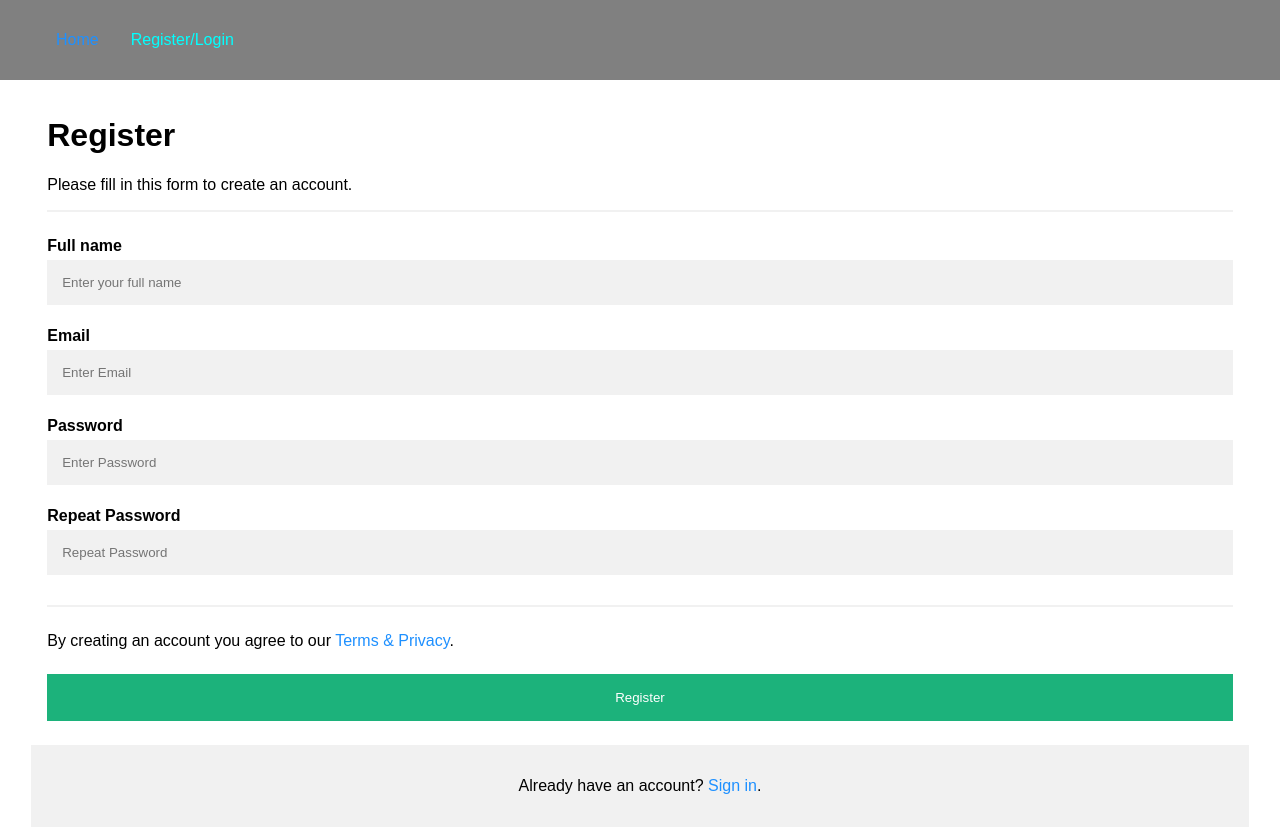
After one commit to NTU-Team3/library, a Node server app: page /login_signup in a window 1280 px wide. The commit adds this page. Run offline with Node 20, Linux system fonts and the light colour scheme; some libraries are stand-ins or nearby versions.

Commit message:
adding registration page

```diff
--- a/package.json
+++ b/package.json
@@ -6,6 +6,7 @@
     "start": "nodemon server.js"
   },
   "dependencies": {
+    "body-parser": "^1.20.0",
     "cookie-parser": "~1.4.4",
     "debug": "~2.6.9",
     "ejs": "^3.1.7",
--- a/public/home.css
+++ b/public/home.css
@@ -26,9 +26,10 @@
       }
       a{
         text-decoration: none;
+        color: black;
       }
 
       a:hover,a:active,a.active{
-        color: black;
+        color:aqua;
         font-size: bolder;
       }
--- /dev/null
+++ b/public/login_signup.css
@@ -0,0 +1,56 @@
+* {box-sizing: border-box}
+
+/* Add padding to containers */
+.container {
+  padding: 16px;
+}
+
+
+/* Full-width input fields */
+input[type=text], input[type=password] {
+  width: 100%;
+  padding: 15px;
+  margin: 5px 0 22px 0;
+  display: inline-block;
+  border: none;
+  background: #f1f1f1;
+}
+
+
+input[type=text]:focus, input[type=password]:focus {
+  background-color: #ddd;
+  outline: none;
+}
+
+/* Overwrite default styles of hr */
+hr {
+  border: 1px solid #f1f1f1;
+  margin-bottom: 25px;
+}
+
+/* Set a style for the submit/register button */
+.registerbtn {
+  background-color: #04AA6D;
+  color: white;
+  padding: 16px 20px;
+  margin: 8px 0;
+  border: none;
+  cursor: pointer;
+  width: 100%;
+  opacity: 0.9;
+}
+
+.registerbtn:hover {
+  opacity:1;
+}
+
+/* Add a blue text color to links */
+a {
+  color: dodgerblue;
+}
+
+/* Set a grey background color and center the text of the "sign in" section */
+.signin {
+  background-color: #f1f1f1;
+  text-align: center;
+}
--- a/routes/index.js
+++ b/routes/index.js
@@ -5,7 +5,6 @@ app.use(express.json()); // Enable express to parse JSON as request body.
 // Import libraries for handling HTTP errors
 const createError = require("http-errors");
 
-/* GET home page. */
 app.get("/", (req, res) => {
   let info = {};
   info.message = "Welcome to our Library!";
--- /dev/null
+++ b/routes/login_signup.js
@@ -0,0 +1,34 @@
+const express = require("express");
+const router = express.Router();
+router.use(express.json()); // Enable express to parse JSON as request body.
+
+const customers = [];
+
+const User = class {
+  constructor(fullname, email, password) {
+    this.fullname = fullname;
+    this.email = email;
+    this.password = password;
+  }
+
+  save() {
+    customers.push(this);
+  }
+};
+
+router.get("/login_signup", (req, res) => {
+  res.render("login_signup", { pageTitle: "Login/Sign Up" });
+});
+
+router.post("/login_signup", (req, res) => {
+  const userInfo = req.body;
+  const newUser = new User(
+    userInfo.fullname,
+    userInfo.email,
+    userInfo.password
+  );
+  newUser.save();
+  console.log(customers);
+});
+
+module.exports = router;
--- a/server.js
+++ b/server.js
@@ -1,8 +1,9 @@
 const path = require("path"); // for static folder
 const express = require("express");
-
+const bodyParser = require("body-parser");
 const app = express();
 app.use(express.json()); // Enable express to parse JSON as request body.
+app.use(bodyParser.urlencoded({ extended: false }));
 
 // Set ejs
 app.set("view engine", "ejs");
@@ -13,10 +14,16 @@ const PORT = 3000;
 app.use(express.static(path.join(__dirname, "public")));
 
 // import route
-const home = require("./routes/home"); // 3000/
+const home = require("./routes/home"); // 3000/root
+const login_signup = require("./routes/login_signup"); // 3000/root
 
 // Get Routes
 app.use(home);
+app.use(login_signup);
+
+app.use((req, res, next) => {
+  res.status(404).render("404", { pageTitle: "Page Not Found" });
+});
 
 app.listen(PORT, () => {
   console.log(`Listening to port ${PORT}...`);
--- a/views/home.ejs
+++ b/views/home.ejs
@@ -15,7 +15,7 @@
             <a class="active" href="/">Home</a>
           </li>
           <li>
-            <a href="/login-register">Register/Login</a>
+            <a href="/login_signup">Register/Login</a>
           </li>
         </ul>
       </nav>
--- /dev/null
+++ b/views/login_signup.ejs
@@ -0,0 +1,81 @@
+<!DOCTYPE html>
+<html lang="en">
+  <head>
+    <meta charset="UTF-8" />
+    <meta http-equiv="X-UA-Compatible" content="IE=edge" />
+    <meta name="viewport" content="width=device-width, initial-scale=1.0" />
+    <title><%= pageTitle %></title>
+    <link rel="stylesheet" href="/home.css" />
+    <link rel="stylesheet" href="/login_signup.css" />
+  </head>
+  <body>
+    <header class="main">
+      <nav>
+        <ul class="nav-list">
+          <li>
+            <a href="/">Home</a>
+          </li>
+          <li>
+            <a class="active" href="/login_signup">Register/Login</a>
+          </li>
+        </ul>
+      </nav>
+    </header>
+
+    <main>
+      <form action="/login_signup" method="POST">
+        <div class="container">
+          <h1>Register</h1>
+          <p>Please fill in this form to create an account.</p>
+          <hr />
+
+          <label for="fullname"><b>Full name</b></label>
+          <input
+            type="text"
+            placeholder="Enter your full name"
+            name="fullname"
+            id="fullname"
+            required
+          />
+          <label for="email"><b>Email</b></label>
+          <input
+            type="text"
+            placeholder="Enter Email"
+            name="email"
+            id="email"
+            required
+          />
+
+          <label for="psw"><b>Password</b></label>
+          <input
+            type="password"
+            placeholder="Enter Password"
+            name="psw"
+            id="psw"
+            required
+          />
+
+          <label for="psw-repeat"><b>Repeat Password</b></label>
+          <input
+            type="password"
+            placeholder="Repeat Password"
+            name="psw-repeat"
+            id="psw-repeat"
+            required
+          />
+          <hr />
+
+          <p>
+            By creating an account you agree to our
+            <a href="#">Terms & Privacy</a>.
+          </p>
+          <button type="submit" class="registerbtn">Register</button>
+        </div>
+
+        <div class="container signin">
+          <p>Already have an account? <a href="#">Sign in</a>.</p>
+        </div>
+      </form>
+    </main>
+  </body>
+</html>
```
Also changed, not shown: views/404.ejs (+9 -7 lines), 1 other file.
